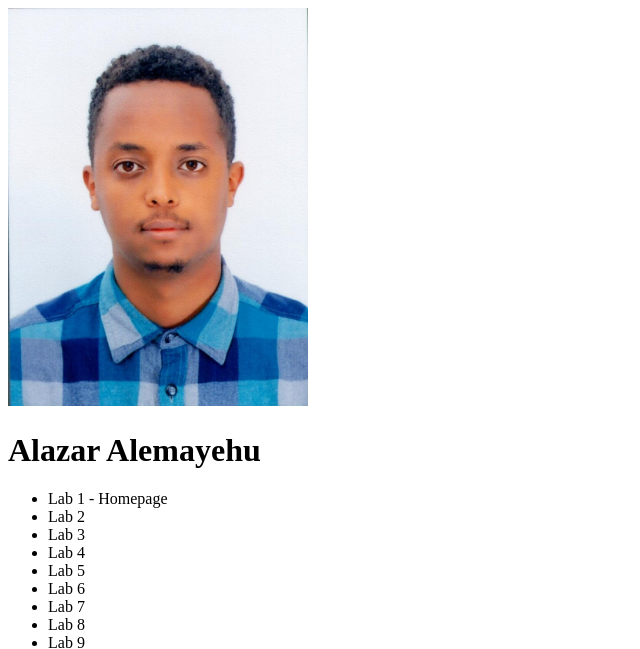
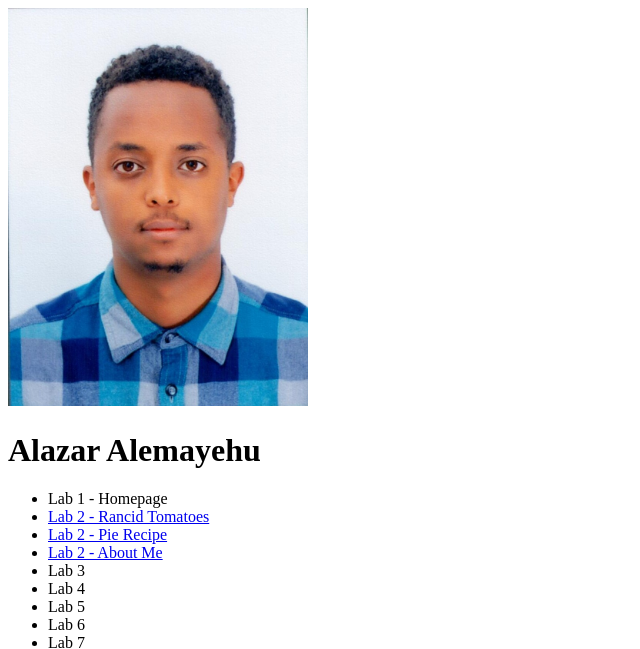
Before and after one commit to cloud-nyn/cloud-nyn.github.io, a plain HTML site: page index.html in a window 1280 px wide. Shown: the top 649 px of the page, without its empty margins (0-640 px from the left). Drawn offline with Linux system fonts and the light colour scheme.

Commit message:
Update index.html

```diff
--- a/index.html
+++ b/index.html
@@ -11,7 +11,9 @@
         <h1>Alazar Alemayehu</h1>
         <ul>
             <li>Lab 1 - Homepage</li>
-            <li>Lab 2</li>
+            <li><a href="Rancid%2520Tomatoes/tmnt.html">Lab 2 - Rancid Tomatoes</a></li>
+            <li><a href="Recipie/pie.html">Lab 2 - Pie Recipe</a></li>
+            <li><a href="About_me/About%20Me.html">Lab 2 - About Me</a></li>
             <li>Lab 3</li>
             <li>Lab 4</li>
             <li>Lab 5 </li>
```
